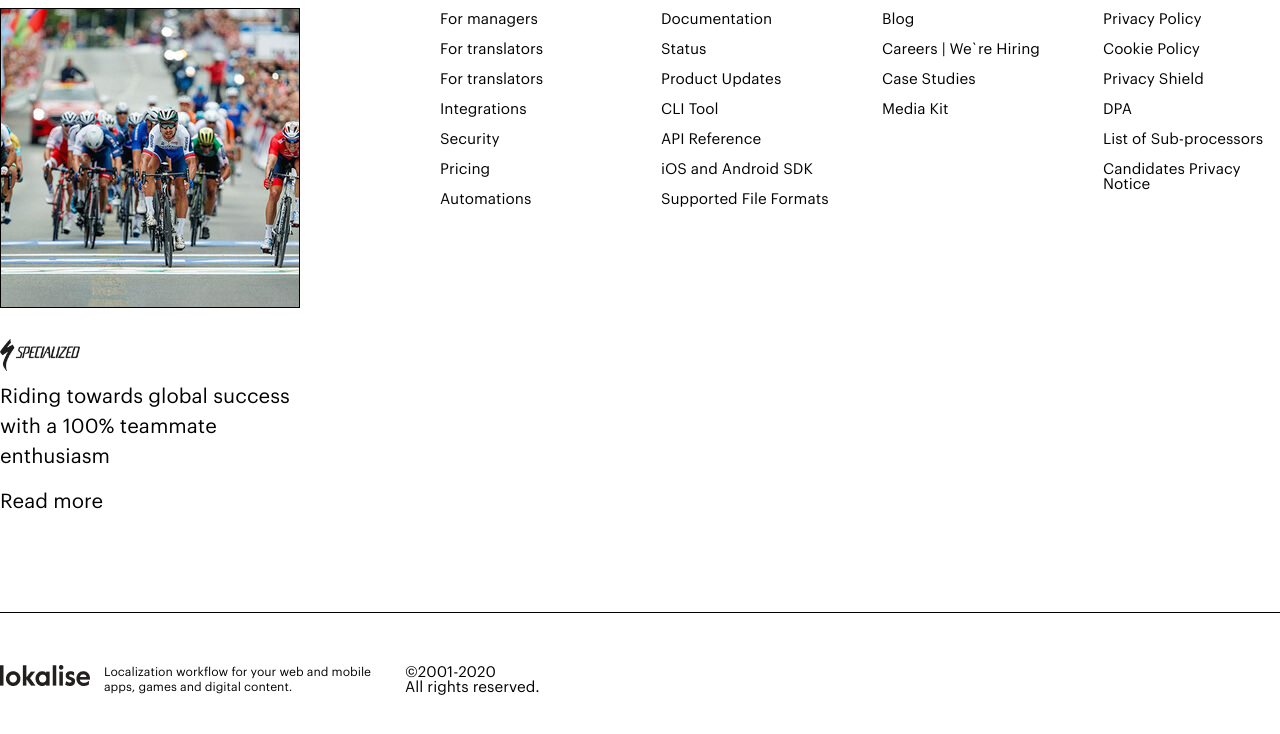
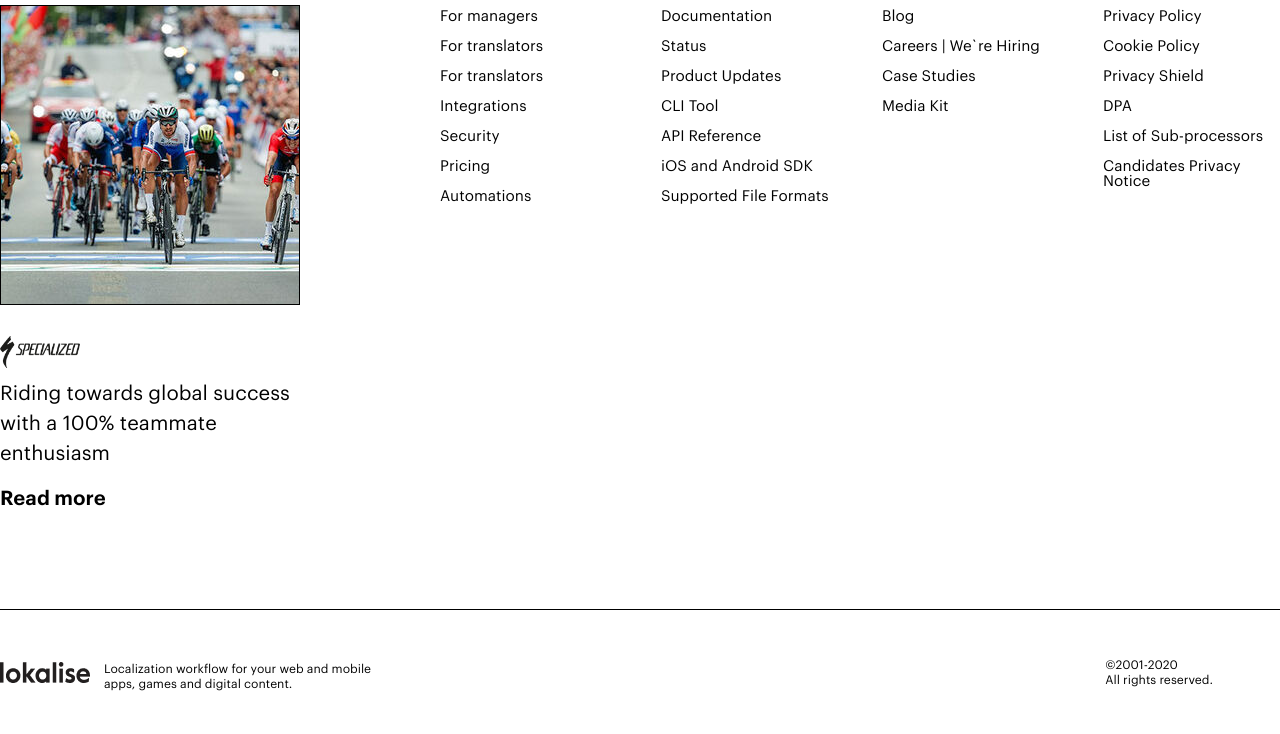
Before and after one commit to Stas94/lokalise, a plain HTML site: page index.html in a window 1280 px wide. Shown: the part 9639-10373 px from the top of the page. Drawn offline with Linux system fonts and the light colour scheme.

Commit message:
Review code

```diff
--- a/css/style.css
+++ b/css/style.css
@@ -720,7 +720,7 @@ h4 {
 }
 
 .integrate h1 {
-    margin-top: 168px;
+    margin-top: 165px;
     width: 791px;
     text-align: center;
 }
@@ -827,10 +827,10 @@ h4 {
     width: 290px;
     font-size: 20px;
     line-height: 30px;
-    color: #000000;
 }
 
 .case-study a {
+    font-weight: 600;
     font-size: 20px;
     line-height: 30px;
     color: #000000;
@@ -862,8 +862,14 @@ h4 {
 
 .footer-copyright {
     display: flex;
-    margin-top: 52px;
-    margin-bottom: 43px;
+    justify-content: space-between;
+    align-items: center;
+    height: 125px;
+}
+
+.footer-copyright .workflow {
+    display: flex;
+    align-items: center;
 }
 
 .footer-copyright img {
@@ -873,7 +879,15 @@ h4 {
 }
 
 .footer-copyright .copytright {
+    margin-top: 9px;
     width: 301px;
     font-size: 12px;
     line-height: 15px;
 }
+
+.footer-copyright .reserved {
+    margin-right: 77px;
+    font-weight: 400;
+    font-size: 12px;
+    line-height: 15px;
+}
--- a/index.html
+++ b/index.html
@@ -275,9 +275,11 @@
                 </div>
             </div>
             <div class="footer-copyright">
-                <img src="img/logo-footer.png" alt="Logo">
-                <p class="copytright">Localization workflow for your web and mobile apps, games and digital content.</p>
-                <div>
+                <div class="workflow">
+                    <img src="img/logo-footer.png" alt="Logo">
+                    <p class="copytright">Localization workflow for your web and mobile apps, games and digital content.</p>
+                </div>
+                <div class="reserved">
                     <p class="year">©2001-2020</p>
                     <p>All rights reserved.</p>
                 </div>
```
